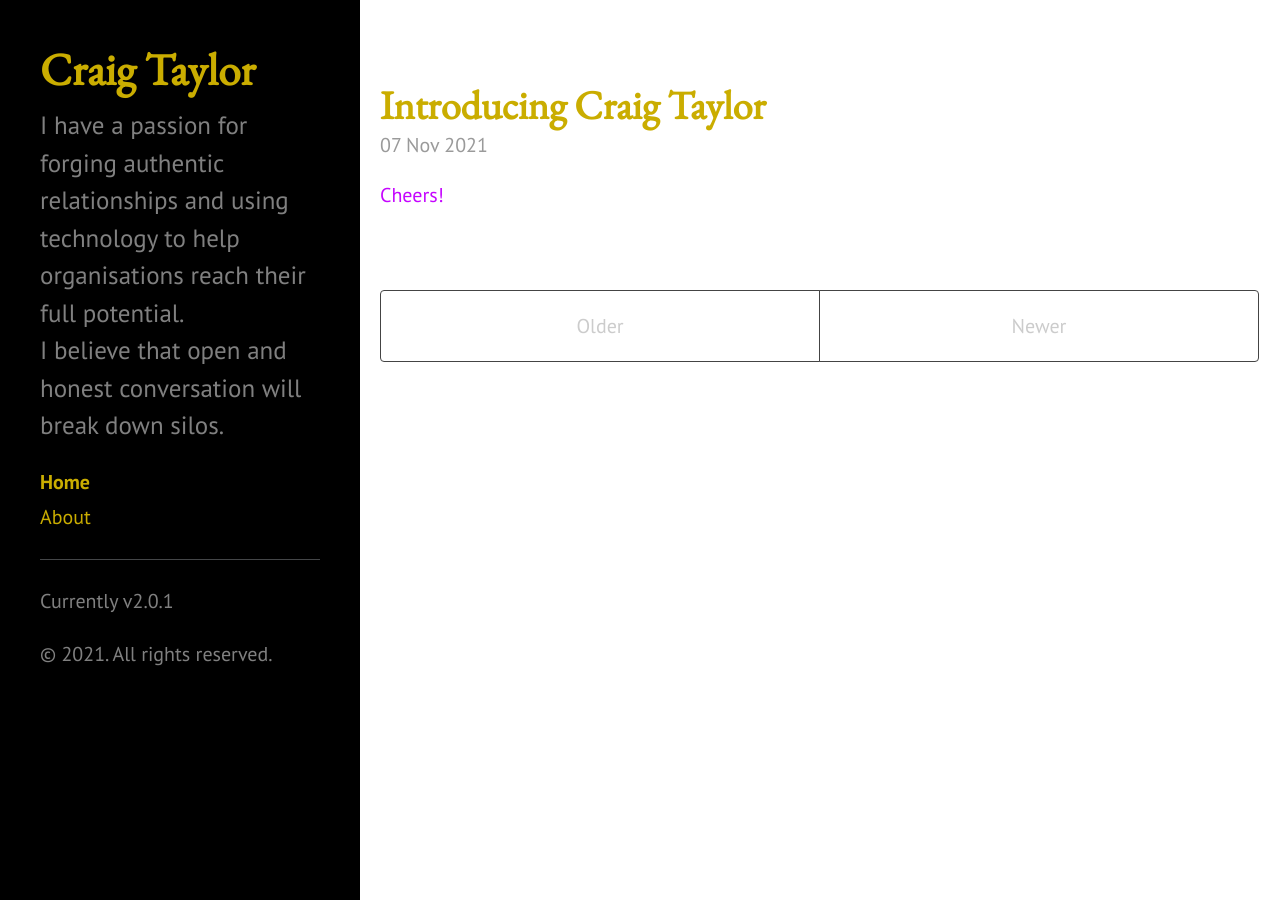
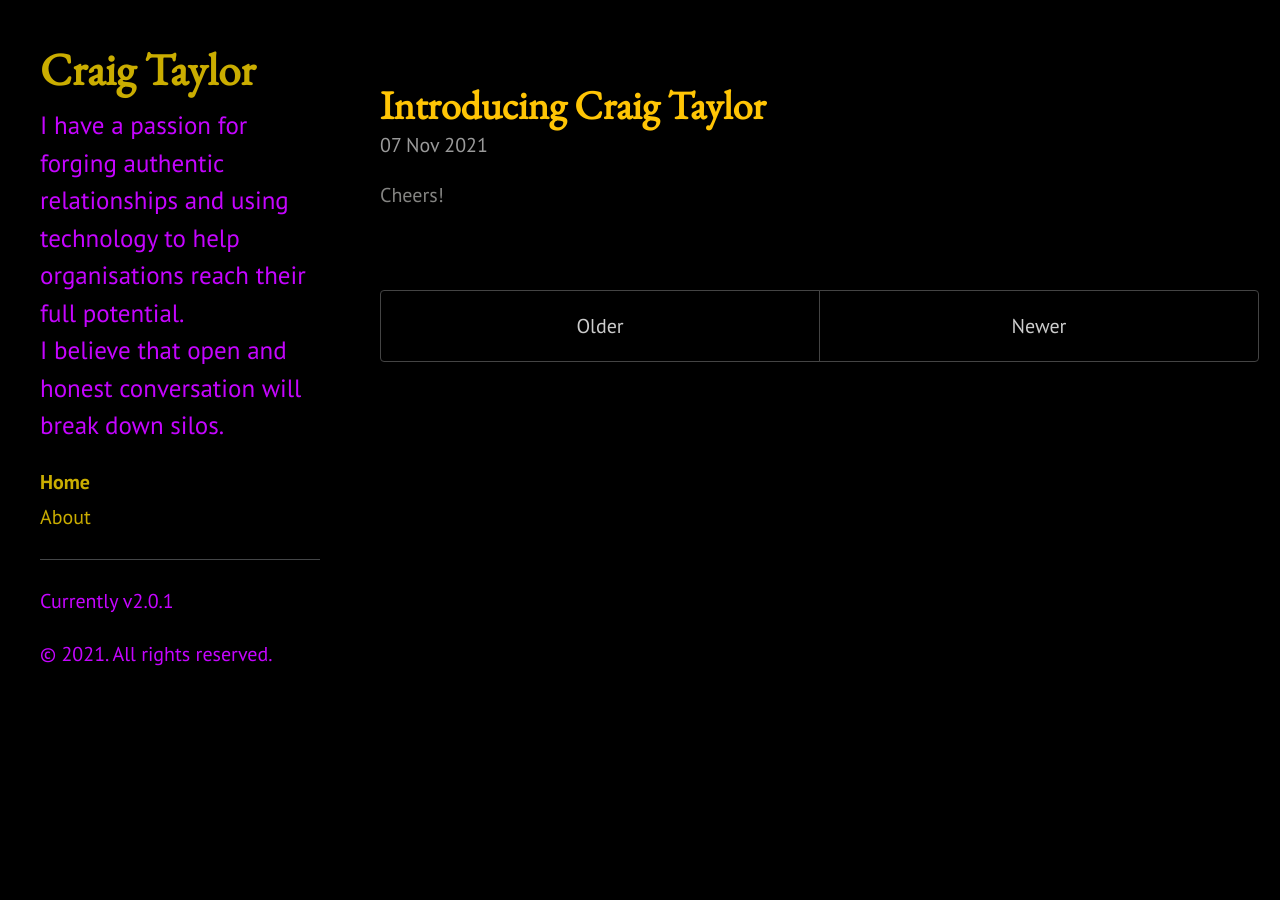
Before and after one commit to taylorc/taylorc.github.io, a Jekyll site: the page built from index.html, in a window 1280 px wide. Built offline with Jekyll 4.4.1, drawn with Linux system fonts in a browser that asks for light colours; the list of posts is cut into pages by our own code.

Commit message:
add custom theme

```diff
--- a/_layouts/default.html
+++ b/_layouts/default.html
@@ -3,7 +3,7 @@
 
   {% include head.html %}
 
-  <body>
+  <body class="theme-base-0e">
 
     {% include sidebar.html %}
 
--- a/public/css/blackdoc.css
+++ b/public/css/blackdoc.css
@@ -27,13 +27,13 @@ ______ _            _   ______
  * Update the foundational and global aspects of the page.
  */
 
-html {
+ html {
   font-family: "PT Sans", Helvetica, Arial, sans-serif;
 }
 
 body {
-  color: #C505FF;
-  background-color: #FFFFFF;
+  color: #848482;
+  background-color: #000000;
 }
 
 h1,
@@ -60,19 +60,19 @@ h6 a {
 }
 
 a {
-  color: #FFC505;
+  color: #ffeb99;
   transition: color ease 0.3s;
 }
 
 a:hover {
-  color: #05FFC5;
+  color: #caad00;
 }
 
 .btn {
   display: inline-block;
   padding: .25rem 1rem;
   font-family: "PT Sans", sans-serif;
-  color: #FFC505;
+  color: #ebcb8b;
   border: .1rem solid #32343c;
   border-radius: .1rem;
 }
@@ -80,8 +80,8 @@ a:hover {
 .btn:hover,
 .btn:focus {
   color: #26282d;
-  background-color: #FFC505;
-  border-color: #FFC505;
+  background-color: #ebcb8b;
+  border-color: #ebcb8b;
 }
 
 strong,
@@ -392,6 +392,17 @@ a.sidebar-nav-item:focus {
   color: #8f5536;
 }
 
+/* Custom theme */
+/*https://www.color-hex.com/color/c505ff*/
+.theme-base-0e .sidebar {
+  background-color: #000F;
+  color: #c505ff
+}
+.theme-base-0e .content a,
+.theme-base-0e .related-posts li a:hover {
+  color: #ffc505;
+}
+
 /* Thin Scrollbar */
 ::-webkit-scrollbar {
   width: 8px;
```
